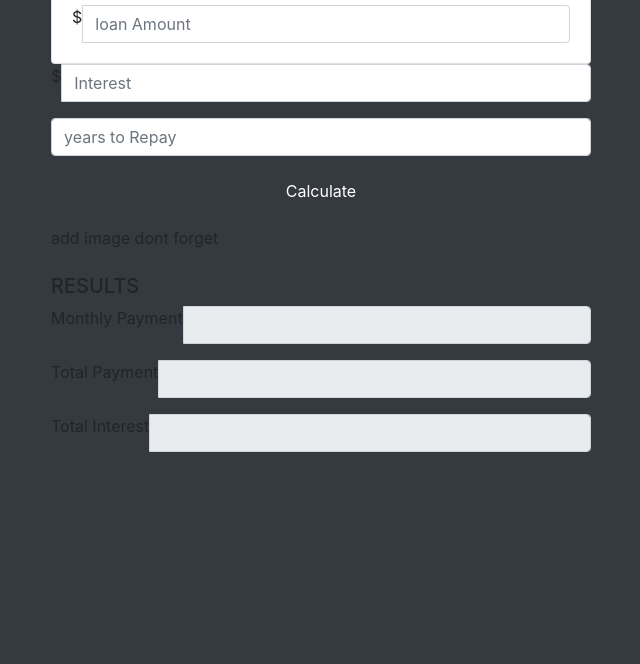
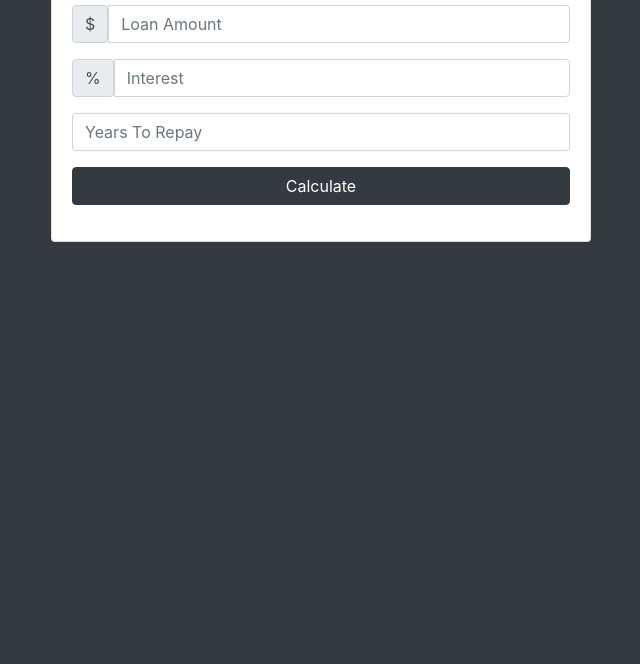
Before and after one commit to carldaou11/Loan-Calculator-Project, a plain HTML site: page index.html in a window 1280 px wide. Shown: the part 136-800 px from the top of the page, without its empty margins (319-959 px from the left). Drawn offline with nearby package versions, Linux system fonts and the light colour scheme.

Commit message:
Update index.html

```diff
--- a/index.html
+++ b/index.html
@@ -8,83 +8,77 @@
     <!-- Bootstrap CSS -->
     <link rel="stylesheet" href="https://stackpath.bootstrapcdn.com/bootstrap/4.5.0/css/bootstrap.min.css" integrity="sha384-9aIt2nRpC12Uk9gS9baDl411NQApFmC26EwAOH8WgZl5MYYxFfc+NcPb1dKGj7Sk" crossorigin="anonymous">
 
-    <title>Hello, world!</title>
+    <title>Loan Calculator</title>
+    <style>
+        #loading, #results{
+            display: none;
+        }
+    </style>
   </head>
   <body class="bg-dark">
     <div class="container">
         <div class="row">
             <div class="col-md-6 mx-auto">
                 <div class="card card-body text-center mt-5">
-                      <h1 class="heading display-5 pb-3 ">Loan Calculater</h1>
+                    <h1 class="heading display-5 pb-3">Loan Calculator</h1>
                     <form id="loan-form">
+                        <div class="form-group">
                             <div class="input-group">
-                              <span class="input-group-addon">$</span>
-                              <input type="number" class="form-control" id="amount" placeholder="loan Amount">
-
+                                <span class="input-group-text">$</span>
+                                <input type="number" class="form-control" id="amount" placeholder="Loan Amount">
                             </div>
                         </div>
                         <div class="form-group">
                             <div class="input-group">
-                                <span class="input-group-addon">$</span>
+                                <span class="input-group-text">%</span>
                                 <input type="number" class="form-control" id="interest" placeholder="Interest">
                             </div>
                         </div>
                         <div class="form-group">
-                            <input type="number" class="form-control" id="years"
-                            placeholder ="years to Repay">
-
+                            <input type="number" class="form-control" id="years" placeholder="Years To Repay">
                         </div>
                         <div class="form-group">
                             <input type="submit" value="Calculate" class="btn btn-dark btn-block">
-
                         </div>
                     </form>
-                      <!-- LOADER-->
+                    <!--Loader HERE-->
+
                     <div id="loading">
-                         add image dont forget
-
+                        <img src="https://media.tenor.com/images/fbc9bbd08420046c58900aa291f7746a/tenor.gif">
                     </div>
 
-
-                      <!--RESULTS-->
+                    <!--Results-->
                     <div id="results" class="pt-4">
-                      <h5>RESULTS</h5>
+                        <h5>Results</h5>
                         <div class="form-group">
                             <div class="input-group">
-                            <span class="input-group-addon">Monthly Payment</span>
+                                <span class="input-group-text">Monthly Payment</span>
                                 <input type="number" class="form-control" id="monthly-payment" disabled>
                             </div>
                         </div>
-
                         <div class="form-group">
                             <div class="input-group">
-                            <span class="input-group-addon">Total Payment</span>
+                                <span class="input-group-text">Total Payment</span>
                                 <input type="number" class="form-control" id="total-payment" disabled>
                             </div>
                         </div>
-
                         <div class="form-group">
                             <div class="input-group">
-                            <span class="input-group-addon">Total Interest</span>
+                                <span class="input-group-text">Total Interest</span>
                                 <input type="number" class="form-control" id="total-interest" disabled>
                             </div>
                         </div>
-
-
-
                     </div>
-
                 </div>
             </div>
         </div>
     </div>
 
-
     <!-- Optional JavaScript -->
     <!-- jQuery first, then Popper.js, then Bootstrap JS -->
     <script src="https://code.jquery.com/jquery-3.5.1.slim.min.js" integrity="sha384-DfXdz2htPH0lsSSs5nCTpuj/zy4C+OGpamoFVy38MVBnE+IbbVYUew+OrCXaRkfj" crossorigin="anonymous"></script>
     <script src="https://cdn.jsdelivr.net/npm/popper.js@1.16.0/dist/umd/popper.min.js" integrity="sha384-Q6E9RHvbIyZFJoft+2mJbHaEWldlvI9IOYy5n3zV9zzTtmI3UksdQRVvoxMfooAo" crossorigin="anonymous"></script>
+    <script src="https://stackpath.bootstrapcdn.com/bootstrap/4.5.0/js/bootstrap.min.js" integrity="sha384-OgVRvuATP1z7JjHLkuOU7Xw704+h835Lr+6QL9UvYjZE3Ipu6Tp75j7Bh/kR0JKI" crossorigin="anonymous"></script>
     <script src="app.js"></script>
-    <script src="https://stackpath.bootstrapcdn.com/bootstrap/4.5.0/js/bootstrap.min.js" integrity="sha384-OgVRvuATP1z7JjHLkuOU7Xw704+h835Lr+6QL9UvYjZE3Ipu6Tp75j7Bh/kR0JKI" crossorigin="anonymous"></script>
   </body>
 </html>
```
Lines whose indentation alone changed are shown as unchanged.
